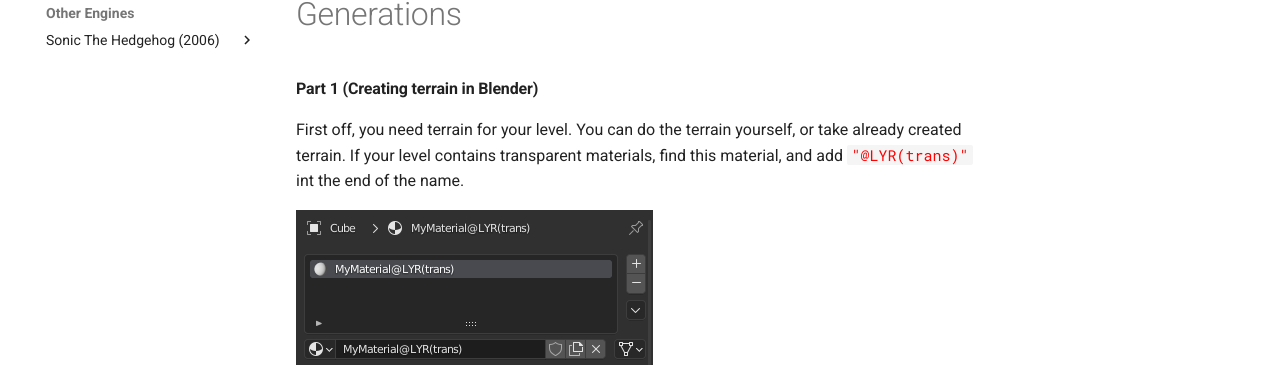
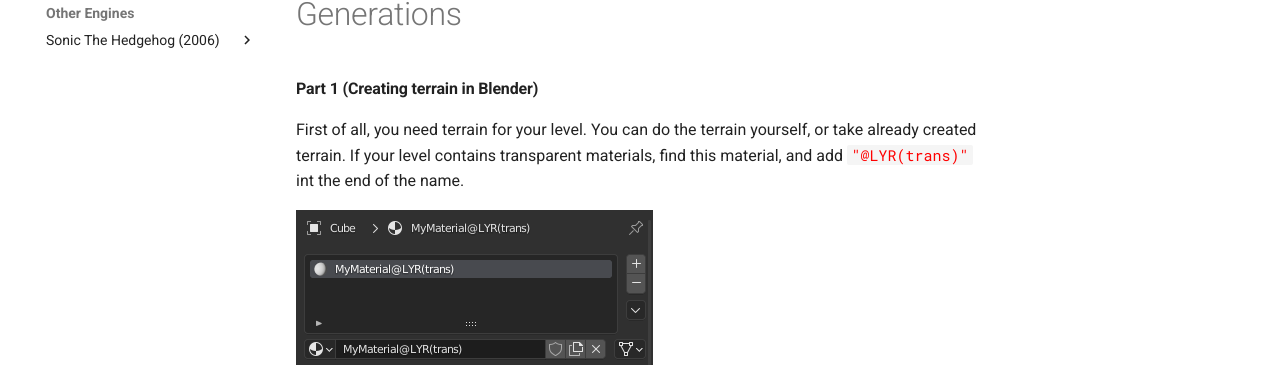
Before and after one commit to HedgeDocs/HedgeDocs.github.io, an MkDocs documentation site: the page built from docs/guides/hedgehog-engine/blueblur/levels/importing-terrain/importing-terrain.md, in a window 1280 px wide and 900 px high. Shown: the part 406-773 px from the top of the window. Built offline with MkDocs 1.6.1 and Material for MkDocs 9.7.7, drawn with Linux system fonts in a browser that asks for light colours; comment, search, counter and statistics services are not loaded.

Commit message:
Fixed typo in Terrain Import tutorial
Thanks to SmileyWorld for pointing this out.

```diff
--- a/docs/guides/hedgehog-engine/blueblur/levels/importing-terrain/importing-terrain.md
+++ b/docs/guides/hedgehog-engine/blueblur/levels/importing-terrain/importing-terrain.md
@@ -10,7 +10,7 @@
 # How to import custom terrain in Sonic Generations
 
 #### Part 1 (Creating terrain in Blender)
-First off, you need terrain for your level. You can do the terrain yourself, or take already created terrain.
+First of all, you need terrain for your level. You can do the terrain yourself, or take already created terrain.
 If your level contains transparent materials, find this material, and add <code style="color: red;">"@LYR(trans)"</code> int the end of the name.
 
 ![Transparent material example](assets/importing-terrain/transparent_material_example.png)
```
